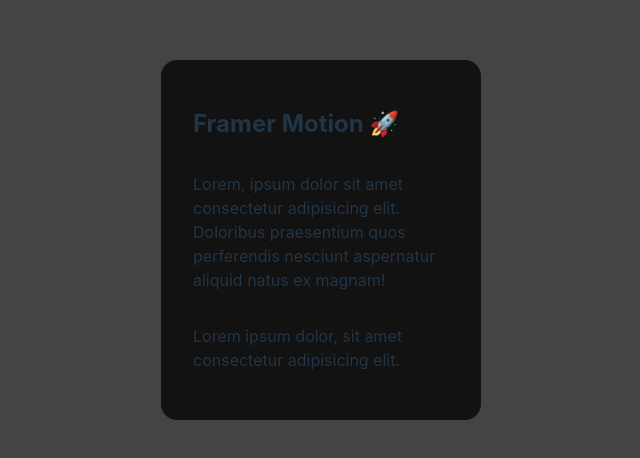
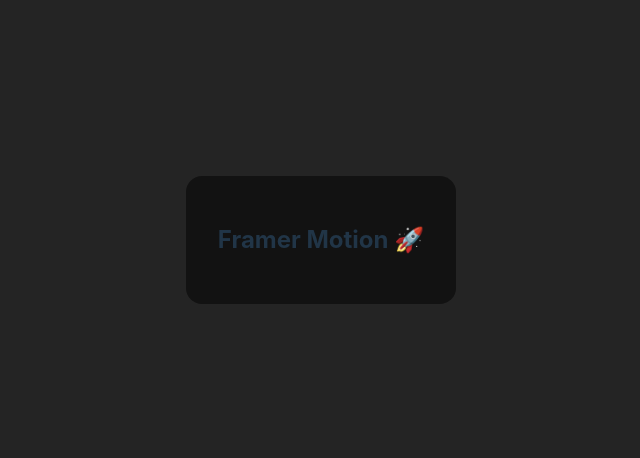
Before and after one commit to haroldjeshua/react-sandbox, a React (Vite) app in the folder expandable-card/: page / in a window 1280 px wide. Shown: the part 160-618 px from the top of the page, without its empty margins (319-959 px from the left). Built offline with nearby package versions, Linux system fonts and the light colour scheme.

Commit message:
Automated commit, build and deploy

```diff
--- a/expandable-card/src/App.css
+++ b/expandable-card/src/App.css
@@ -1,7 +1,7 @@
 :root {
   --main: #5931e9;
   --dark: #121212;
-  --grey: #444;
+  --grey: #242424;
   --light: #dcdcdc;
 }
 
--- a/expandable-card/src/App.jsx
+++ b/expandable-card/src/App.jsx
@@ -1,20 +1,29 @@
 import { useState } from "react";
-import { motion } from "framer-motion";
+import { motion, spring } from "framer-motion";
 import "./App.css";
 
 function App() {
+  const [isOpen, setIsOpen] = useState(false);
+
   return (
     <div className="App">
-      <motion.div className="card">
-        <motion.h2>Framer Motion 🚀</motion.h2>
-        <motion.div>
-          <p>
-            Lorem, ipsum dolor sit amet consectetur adipisicing elit. Doloribus
-            praesentium quos perferendis nesciunt aspernatur aliquid natus ex
-            magnam!
-          </p>
-          <p>Lorem ipsum dolor, sit amet consectetur adipisicing elit.</p>
-        </motion.div>
+      <motion.div
+        className="card"
+        layout
+        transition={{ layout: { duration: 0.75, type: "spring" } }}
+        onClick={() => setIsOpen(!isOpen)}
+      >
+        <motion.h2 layout="position">Framer Motion 🚀</motion.h2>
+        {isOpen && (
+          <motion.div>
+            <p>
+              Lorem, ipsum dolor sit amet consectetur adipisicing elit.
+              Doloribus praesentium quos perferendis nesciunt aspernatur aliquid
+              natus ex magnam!
+            </p>
+            <p>Lorem ipsum dolor, sit amet consectetur adipisicing elit.</p>
+          </motion.div>
+        )}
       </motion.div>
     </div>
   );
```
